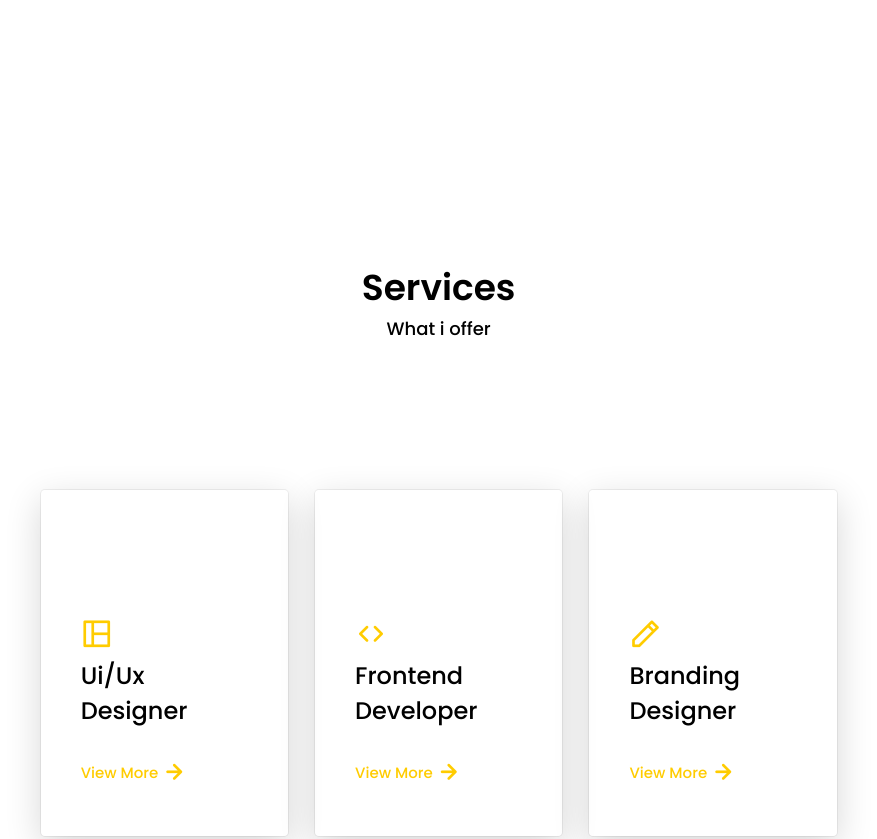
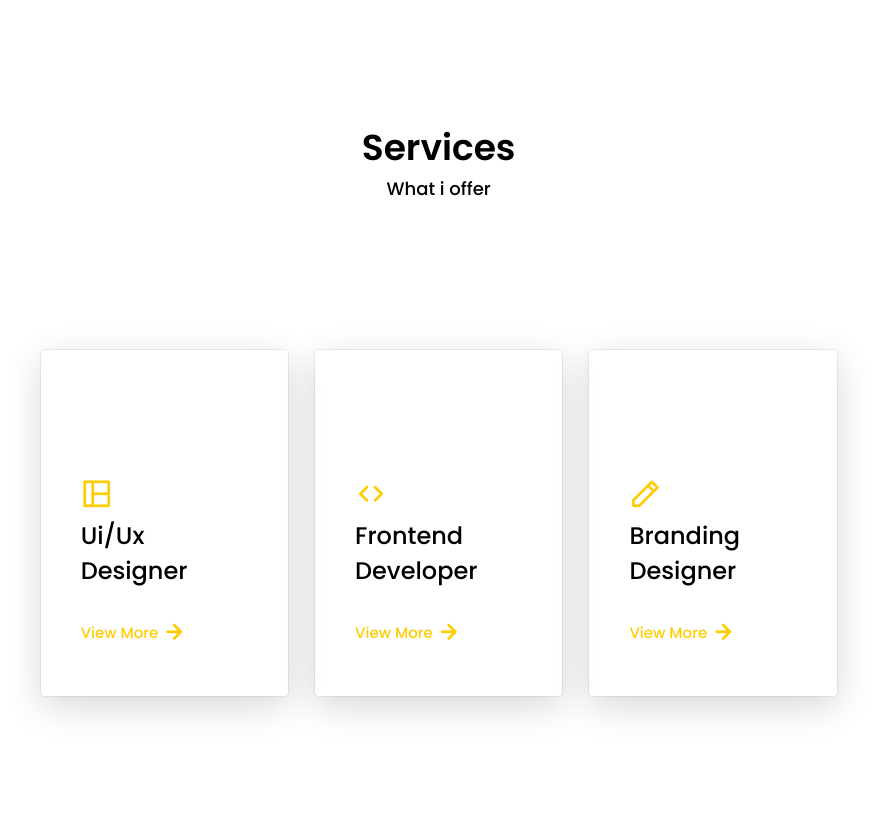
Before and after one commit to NathanCun/Portfolio-V-2, a plain HTML site: page index.html in a window 1280 px wide. Shown: the part 2200-3039 px from the top of the page, without its empty margins (213-1090 px from the left). Drawn offline with nearby package versions, Linux system fonts and the light colour scheme.

Commit message:
Update style.css

```diff
--- a/style.css
+++ b/style.css
@@ -217,7 +217,7 @@ span {
 
 /* Services */
 .services{
-    margin-top: 180px;
+    margin-top: 40px;
     height: 72vh;
     display: flex;
     flex-direction: column;
```
